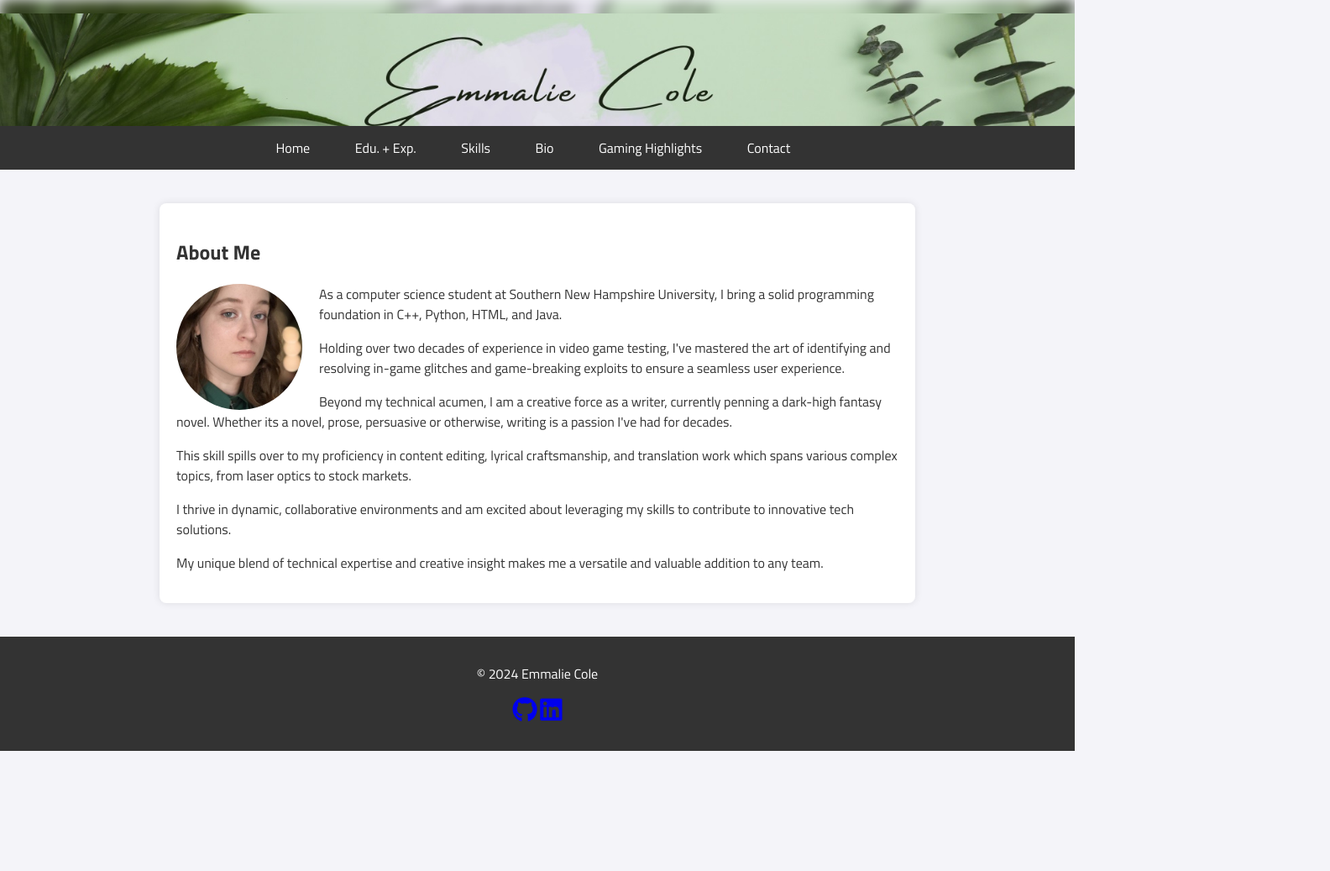
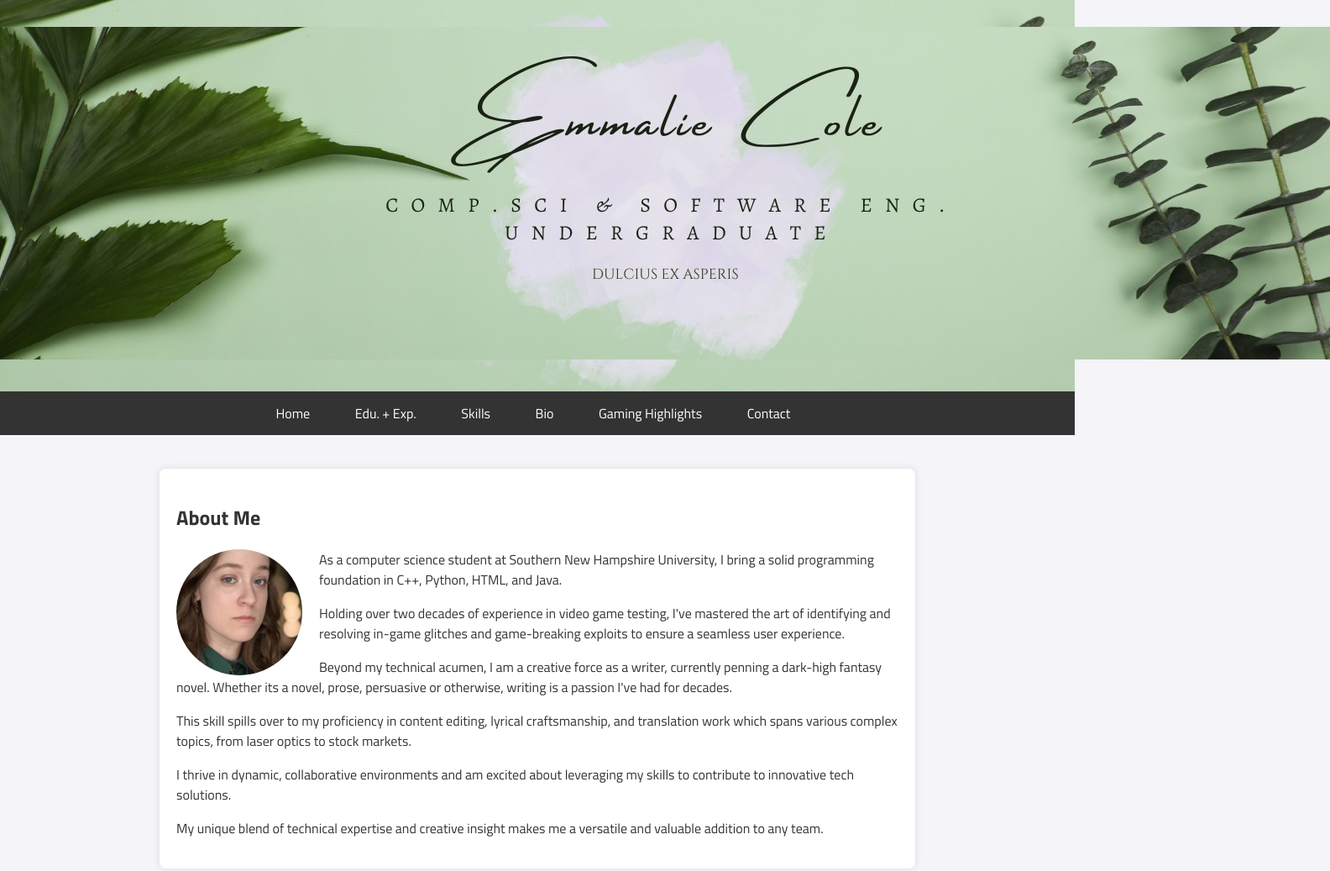
Before and after one commit to i-ekoul/i-ekoul.github.io, a plain HTML site: page index.html in a window 1280 px wide. Shown: the top 1037 px of the page at 84% size, 1584 px wide, since content can reach past the window. Before the commit the page ends 894 px from the top, so only its background shows below. Drawn offline with Linux system fonts and the light colour scheme.

Commit message:
Update styles.css
reverting back to

1 parent e3f9f55
commit 16124f4

```diff
--- a/styles.css
+++ b/styles.css
@@ -7,36 +7,13 @@ body {
 }
 
 header {
-    position: relative;
-    text-align: center;
-    color: white;
-    overflow: hidden;
-    height: 150px; /* Adjust height as needed */
-}
-
-header::before {
-    content: "";
     background-image: url('banner.jpg');
     background-size: cover;
     background-position: center;
-    position: absolute;
-    top: 0;
-    left: 0;
-    right: 0;
-    bottom: 0;
-    filter: blur(8px); /* Apply blur effect */
-    z-index: -1;
-}
-
-header .banner-content img {
-    width: 100%;
-    height: auto;
-    opacity: 1; /* Ensure the main banner is fully visible */
-}
-
-header .banner-content {
+    color: white;
+    text-align: center;
+    padding: 2em 0; /* Reduced padding */
     position: relative;
-    padding: 1em 0; /* Adjust padding as needed */
 }
 
 .content {
```
